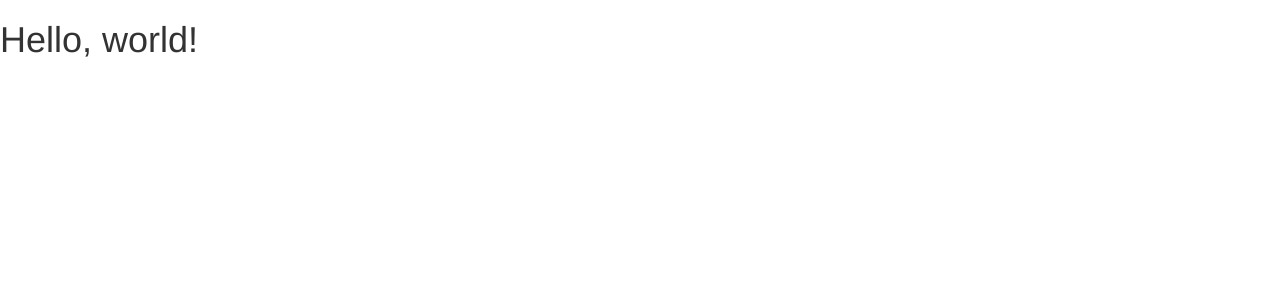
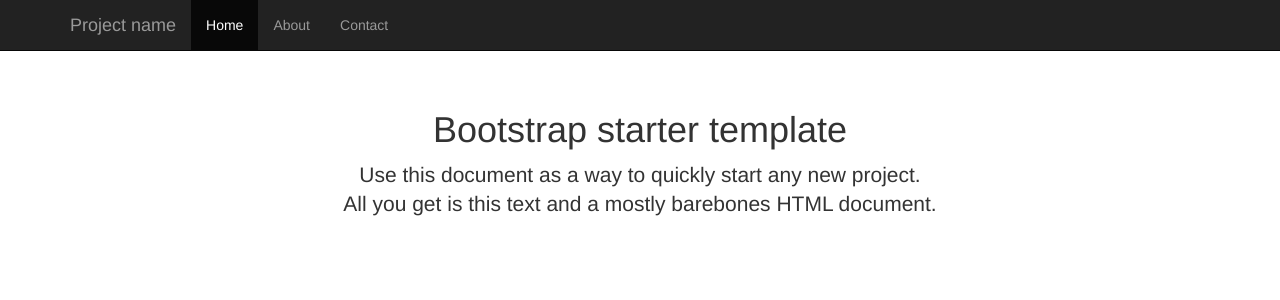
Before and after one commit to wabarr/primate-quiz, a Django app: page /base/ in a window 1280 px wide. Shown: the top 300 px of the page. Run offline with Django 3.2, Linux system fonts and the light colour scheme; parts of the project's set-up code (start-up, migrations or seed data) failed here and were passed over; some libraries are stand-ins or nearby versions.

Commit message:
slightly nicer base bootstrap document

```diff
--- /dev/null
+++ b/base/static/base/css/basic_custom.css
@@ -0,0 +1,7 @@
+body {
+  padding-top: 50px;
+}
+.starter-template {
+  padding: 40px 15px;
+  text-align: center;
+}
--- a/templates/basic_bootstrap.html
+++ b/templates/basic_bootstrap.html
@@ -1,28 +1,69 @@
-{%  load staticfiles %}
+{% load staticfiles %}
 <!DOCTYPE html>
 <html lang="en">
   <head>
     <meta charset="utf-8">
     <meta http-equiv="X-UA-Compatible" content="IE=edge">
     <meta name="viewport" content="width=device-width, initial-scale=1">
-    <title>Bootstrap 101 Template</title>
+    <meta name="description" content="">
+    <meta name="author" content="">
+    <link rel="shortcut icon" href="../../assets/ico/favicon.ico">
 
-    <!-- Bootstrap -->
-    <link href={% static "css/bootstrap.min.css"%} rel="stylesheet">
+    <title>Starter Template for Bootstrap</title>
 
-    <!-- HTML5 Shim and Respond.js IE8 support of HTML5 elements and media queries -->
-    <!-- WARNING: Respond.js doesn't work if you view the page via file:// -->
+    <!-- Bootstrap core CSS -->
+    <link href="{% static 'css/bootstrap.min.css' %}" rel="stylesheet">
+
+    <!-- Custom styles for this template -->
+    <link href='{% static "css/basic_custom.css" %}' rel="stylesheet">
+
+    <!-- Just for debugging purposes. Don't actually copy this line! -->
+    <!--[if lt IE 9]><script src="../../assets/js/ie8-responsive-file-warning.js"></script><![endif]-->
+
+    <!-- HTML5 shim and Respond.js IE8 support of HTML5 elements and media queries -->
     <!--[if lt IE 9]>
       <script src="https://oss.maxcdn.com/libs/html5shiv/3.7.0/html5shiv.js"></script>
       <script src="https://oss.maxcdn.com/libs/respond.js/1.4.2/respond.min.js"></script>
     <![endif]-->
   </head>
+
   <body>
-    <h1>Hello, world!</h1>
 
-    <!-- jQuery (necessary for Bootstrap's JavaScript plugins) -->
-    <script src="https://code.jquery.com/jquery.js"></script>
-    <!-- Include all compiled plugins (below), or include individual files as needed -->
-    <script src={% static  "js/bootstrap.min.js"%}></script>
+    <div class="navbar navbar-inverse navbar-fixed-top" role="navigation">
+      <div class="container">
+        <div class="navbar-header">
+          <button type="button" class="navbar-toggle" data-toggle="collapse" data-target=".navbar-collapse">
+            <span class="sr-only">Toggle navigation</span>
+            <span class="icon-bar"></span>
+            <span class="icon-bar"></span>
+            <span class="icon-bar"></span>
+          </button>
+          <a class="navbar-brand" href="#">Project name</a>
+        </div>
+        <div class="collapse navbar-collapse">
+          <ul class="nav navbar-nav">
+            <li class="active"><a href="#">Home</a></li>
+            <li><a href="#about">About</a></li>
+            <li><a href="#contact">Contact</a></li>
+          </ul>
+        </div><!--/.nav-collapse -->
+      </div>
+    </div>
+
+    <div class="container">
+
+      <div class="starter-template">
+        <h1>Bootstrap starter template</h1>
+        <p class="lead">Use this document as a way to quickly start any new project.<br> All you get is this text and a mostly barebones HTML document.</p>
+      </div>
+
+    </div><!-- /.container -->
+
+
+    <!-- Bootstrap core JavaScript
+    ================================================== -->
+    <!-- Placed at the end of the document so the pages load faster -->
+    <script src="https://code.jquery.com/jquery-1.10.2.min.js"></script>
+    <script src='{% static "js/bootstrap.min.js" %}'></script>
   </body>
 </html>
```
Also changed, not shown: base/settings.py (+15 -0 lines).
